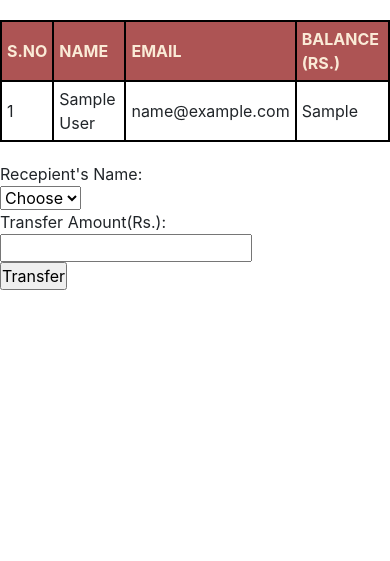
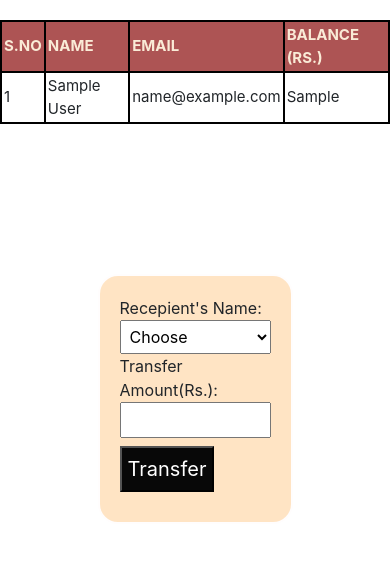
Before and after one commit to rakeshwagh/Basic-Banking-System, a PHP site: page /transfer.php?id=1 in a window 390 px wide. Shown: the part 56-617 px from the top of the page. Run offline with PHP 8.4, Linux system fonts and the light colour scheme; tables that the repository leaves empty or names only in its code hold one stand-in row (values such as "Sample post").

Commit message:
Update home.css

```diff
--- a/spark_internship/home.css
+++ b/spark_internship/home.css
@@ -1,10 +1,19 @@
-*{
+* {
   margin: 0;
   padding: 0;
   box-sizing: border-box;
 }
+button {
+  font-size: 0.7rem;
+  background-color: rgb(173, 84, 84);
+  color: white;
+  padding: 2px;
+  cursor: pointer;
+}
+button:hover {
+  background-color: rgb(148, 9, 9);
+}
 /*styling user and transaction table */
-
 table,
 th,
 td {
@@ -25,3 +34,61 @@ th {
   background-color: rgb(173, 84, 84);
   color: antiquewhite;
 }
+.form {
+  border: 2px solid rgb(255, 253, 253);
+  border-radius: 20px;
+  width: 50%;
+  height: 250px;
+  margin: 150px auto;
+  padding: 20px;
+  background-color: bisque;
+}
+.form input[type="text"],
+select {
+  width: 100%;
+  padding: 5px;
+  font-size: 0.9rem;
+}
+.form input[type="submit"] {
+  text-align: center;
+  font-size: 20px;
+  font-weight: 400;
+  background-color: rgb(8, 8, 8);
+  color: white;
+  margin: 8px auto;
+  cursor: pointer;
+  padding: 6px;
+}
+
+@media screen and (max-width: 1500px) {
+  .name {
+    width: 100%;
+    font-size: 25px;
+  }
+  img {
+    width: 800px;
+  }
+  .image {
+    width: 100%;
+  }
+}
+@media screen and (max-width: 700px) {
+  ul {
+    height: 30px;
+  }
+  li a {
+    padding: 5px;
+    font-size: 0.7rem;
+  }
+  img {
+    width: 400px;
+  }
+  .image {
+    width: 100%;
+  }
+  th,
+  td {
+    padding: 2px;
+    font-size: 15px;
+  }
+}
```
